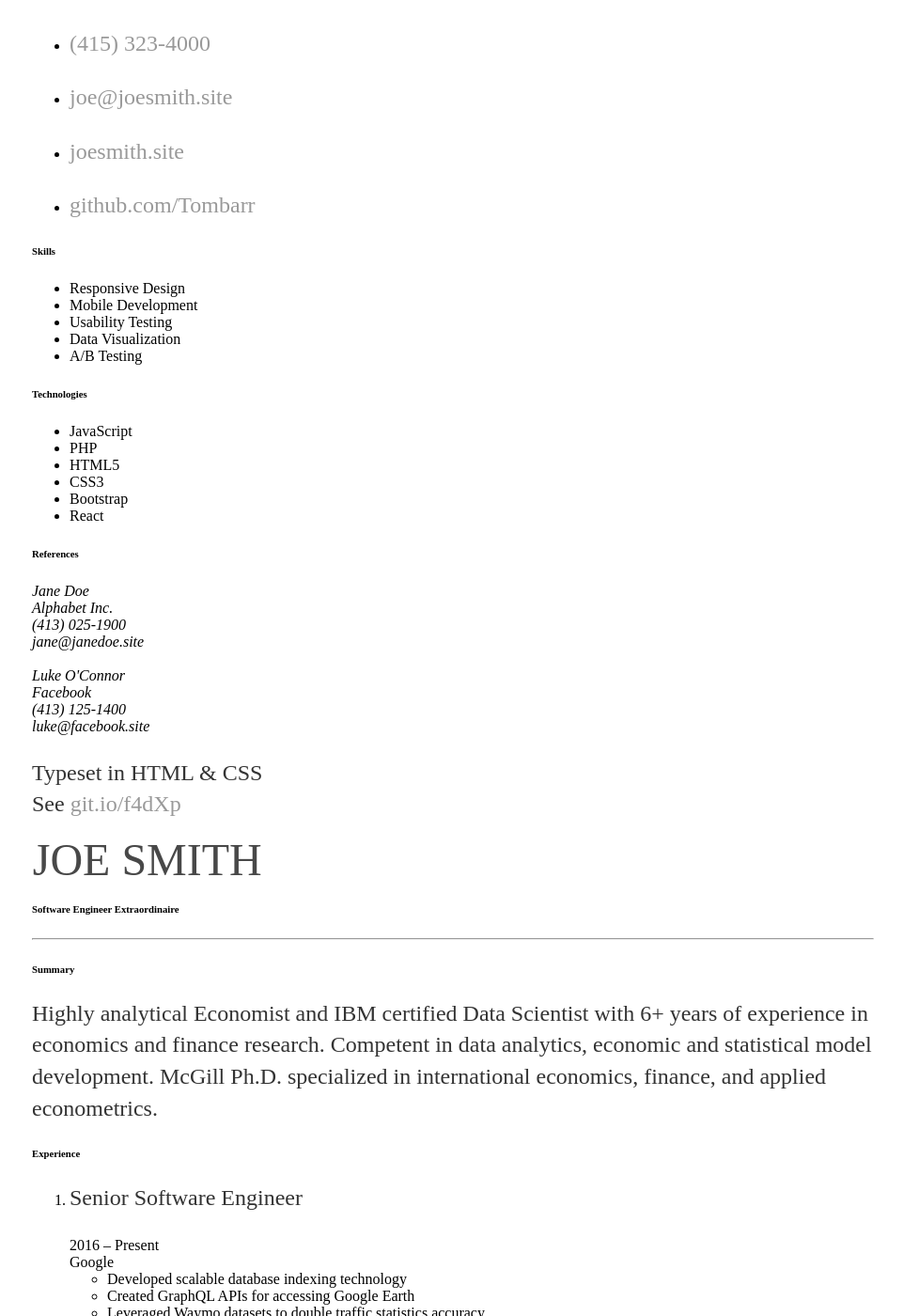
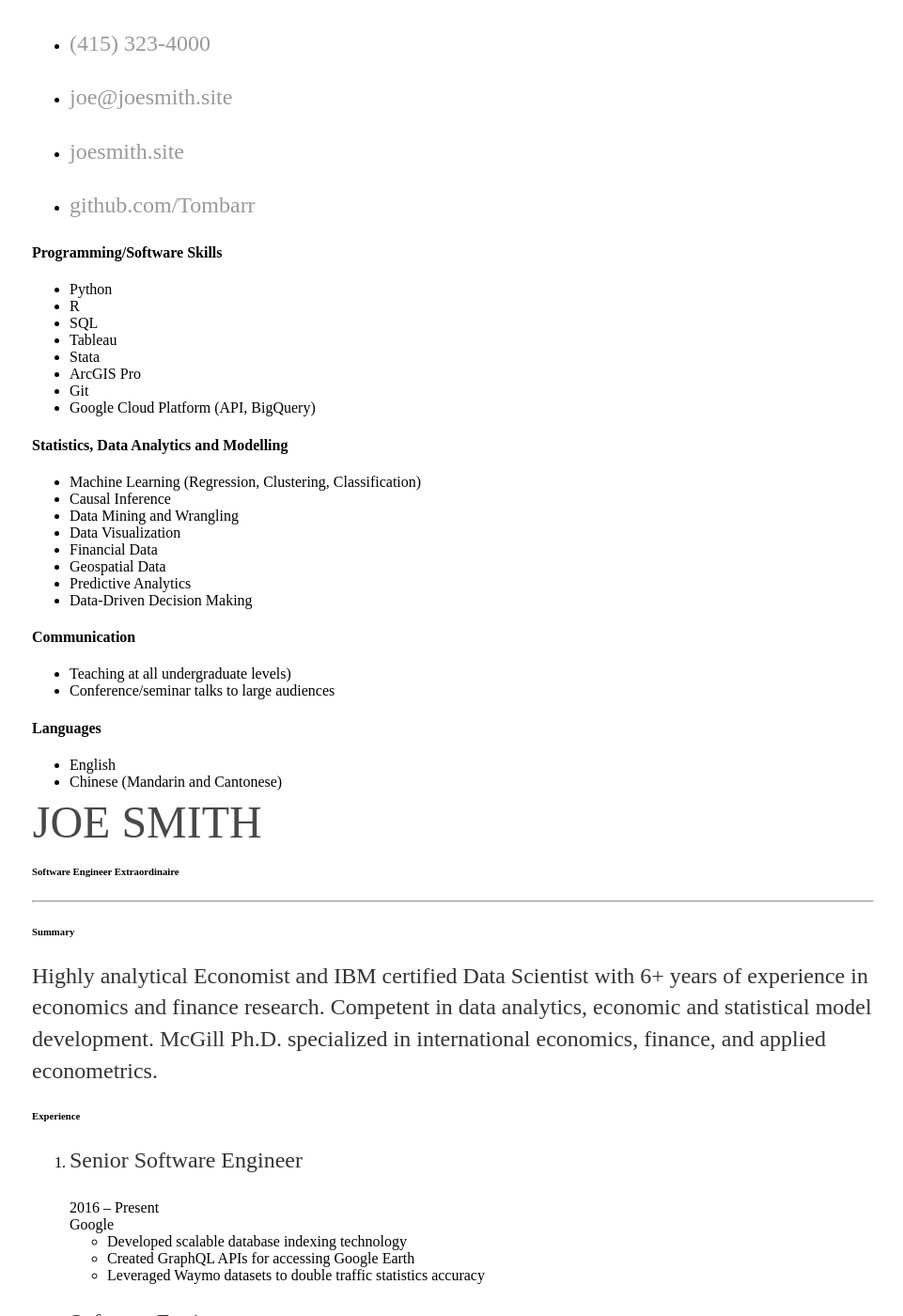
Before and after one commit to abookcanada/abookcanada.github.io, a Jekyll site: the page built from cv/index.html, in a window 1280 px wide and 1400 px high, scrolled down 1345 px. Shown: the whole window at 94% size, without its empty margins (158-1119 px from the left). Built offline with Jekyll 4.4.1, drawn with Linux system fonts in a browser that asks for light colours.

Commit message:
Update index.html

```diff
--- a/cv/index.html
+++ b/cv/index.html
@@ -51,48 +51,53 @@ title: Hank Quinlan's Blog
 
 
                   <section class="skills">
-                        <h6>Skills</h6>
+                        <h4>Programming/Software Skills</h4>
                         <ul>
-                            <li><span>Responsive Design</span></li>
-                            <li><span>Mobile Development</span></li>
-                            <li><span>Usability Testing</span></li>
-                            <li><span>Data Visualization</span></li>
-                            <li><span>A/B Testing</span></li>
+                            <li><span>Python</span></li>
+                            <li><span>R</span></li>
+                            <li><span>SQL</span></li>
+                            <li><span>Tableau</span></li>
+                            <li><span>Stata</span></li>
+                            <li><span>ArcGIS Pro</span></li>
+                            <li><span>Git</span></li>
+                            <li><span>Google Cloud Platform (API, BigQuery)</span></li>
                         </ul>
                     </section>
 
 
                     <section class="skills">
-                        <h6>Technologies</h6>
+                        <h4>Statistics, Data Analytics and Modelling</h4>
                         <ul>
-                            <li><span>JavaScript</span></li>
-                            <li><span>PHP</span></li>
-                            <li><span>HTML5</span></li>
-                            <li><span>CSS3</span></li>
-                            <li><span>Bootstrap</span></li>
-                            <li><span>React</span></li>
+                            <li><span>Machine Learning (Regression, Clustering, Classification)</span></li>
+                            <li><span>Causal Inference</span></li>
+                            <li><span>Data Mining and Wrangling</span></li>
+                            <li><span>Data Visualization</span></li>
+                            <li><span>Financial Data</span></li>
+                            <li><span>Geospatial Data</span></li>
+                            <li><span>Predictive Analytics</span></li>
+                            <li><span>Data-Driven Decision Making</span></li>
                         </ul>
                     </section>
 
 
-                    <section class="references">
-                        <h6>References</h6>
-                        <address>
-                            Jane Doe<br>
-                            Alphabet Inc.<br>
-                            (413) 025-1900<br>
-                            jane@janedoe.site<br>
-                        </address>
-                      <br>
-                        <address>
-                            Luke O'Connor<br>
-                            Facebook<br>
-                            (413) 125-1400<br>
-                            luke@facebook.site<br>
-                        </address>
-                        <p>Typeset in HTML &amp; CSS<br>
-                        See <a href="https://git.io/f4dXp">git.io/f4dXp</a></p>
+                    <section class="skills">
+                        <h4>Communication</h4>
+                        <ul>
+                            <li><span>Teaching at all undergraduate levels)</span></li>
+                            <li><span>Conference/seminar talks to large audiences</span></li>
+                        </ul>
                     </section>
+
+
+                    <section class="skills">
+                        <h4>Languages</h4>
+                        <ul>
+                            <li><span>English</span></li>
+                            <li><span>Chinese (Mandarin and Cantonese)</span></li>
+                        </ul>
+                    </section>
+
+
                 </aside>
 
 
```
